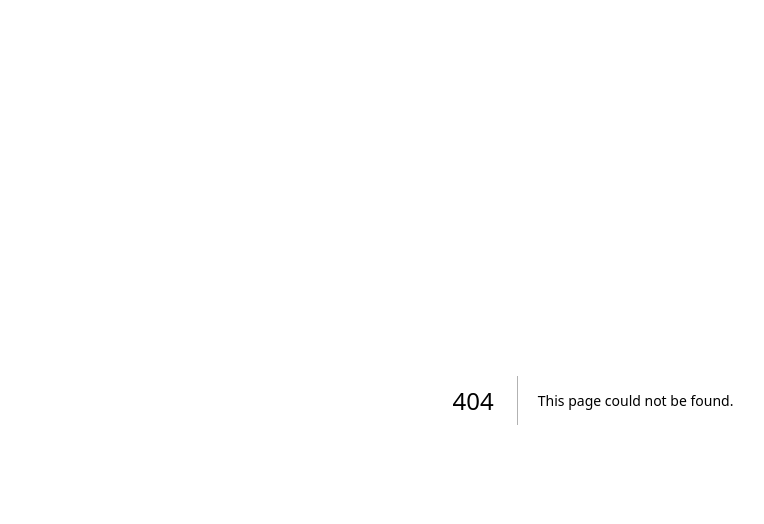
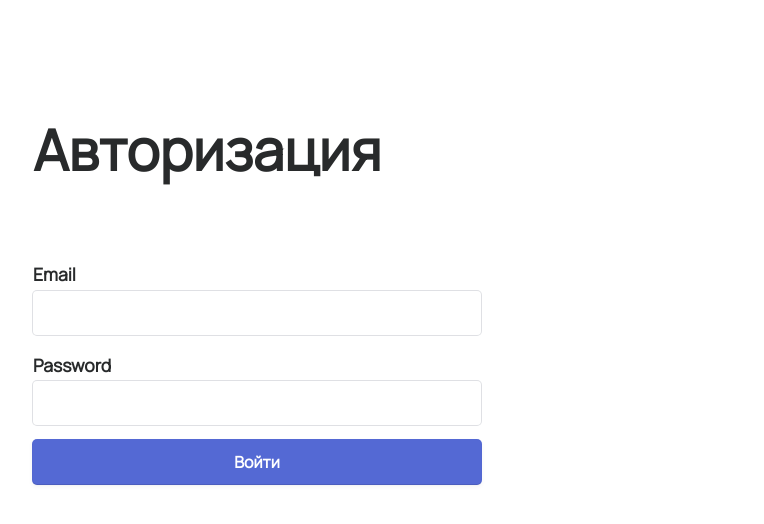
Before and after one commit to MFortal/test-isart, a Next.js app: page /auth in a window 1280 px wide. Before the commit this address had no page. Shown: the top 524 px of the page, without its empty margins (47-811 px from the left). Built offline with nearby package versions, Linux system fonts and the light colour scheme.

Commit message:
Создание логики авторизации

```diff
--- a/package.json
+++ b/package.json
@@ -17,6 +17,7 @@
     "react-dom": "18.2.0"
   },
   "devDependencies": {
+    "formik": "^2.2.9",
     "sass": "^1.58.3"
   }
 }
--- /dev/null
+++ b/pages/auth/index.js
@@ -0,0 +1,77 @@
+import { MainLayout } from "components/MainLayout";
+import { Formik } from "formik";
+
+export default function Auth({}) {
+  async function handleClick(values) {
+    const response = await fetch("https://fakestoreapi.com/auth/login", {
+      method: "POST",
+      body: JSON.stringify({
+        username: "mor_2314@fsjfl",
+        password: "83r5^_",
+      }),
+    })
+      .then(() => {
+        alert("Товар добавлен");
+        router.push("/");
+      })
+      .catch(() => {
+        alert("Что-то пошло не так");
+      });
+
+    console.log(response);
+  }
+  return (
+    <>
+      <MainLayout title={"Авторизация"}>
+        <h1>Авторизация</h1>
+        <section className="create-section">
+          <Formik
+            initialValues={{ password: "", email: "" }}
+            onSubmit={(values) => {
+              console.log("ki");
+              handleClick(values);
+              console.log("ki2");
+            }}>
+            {(props) => (
+              <form onSubmit={props.handleSubmit} className="form">
+                <div className="field">
+                  <label htmlFor="email" className="field__label">
+                    Email
+                  </label>
+                  <input
+                    type="email"
+                    name="email"
+                    className="field__input"
+                    onChange={props.handleChange}
+                    onBlur={props.handleBlur}
+                    value={props.values.email}
+                  />
+                </div>
+                <div className="field">
+                  <label htmlFor="password" className="field__label">
+                    Password
+                  </label>
+                  <input
+                    type="password"
+                    name="password"
+                    className="field__input"
+                    onChange={props.handleChange}
+                    onBlur={props.handleBlur}
+                    value={props.values.password}
+                  />
+                </div>
+                <div className="field">
+                  <input
+                    type="submit"
+                    value="Войти"
+                    className="field__button"
+                  />
+                </div>
+              </form>
+            )}
+          </Formik>
+        </section>
+      </MainLayout>
+    </>
+  );
+}
```
Also changed, not shown: 1 other file (tests, documents, lock files or other folders).
